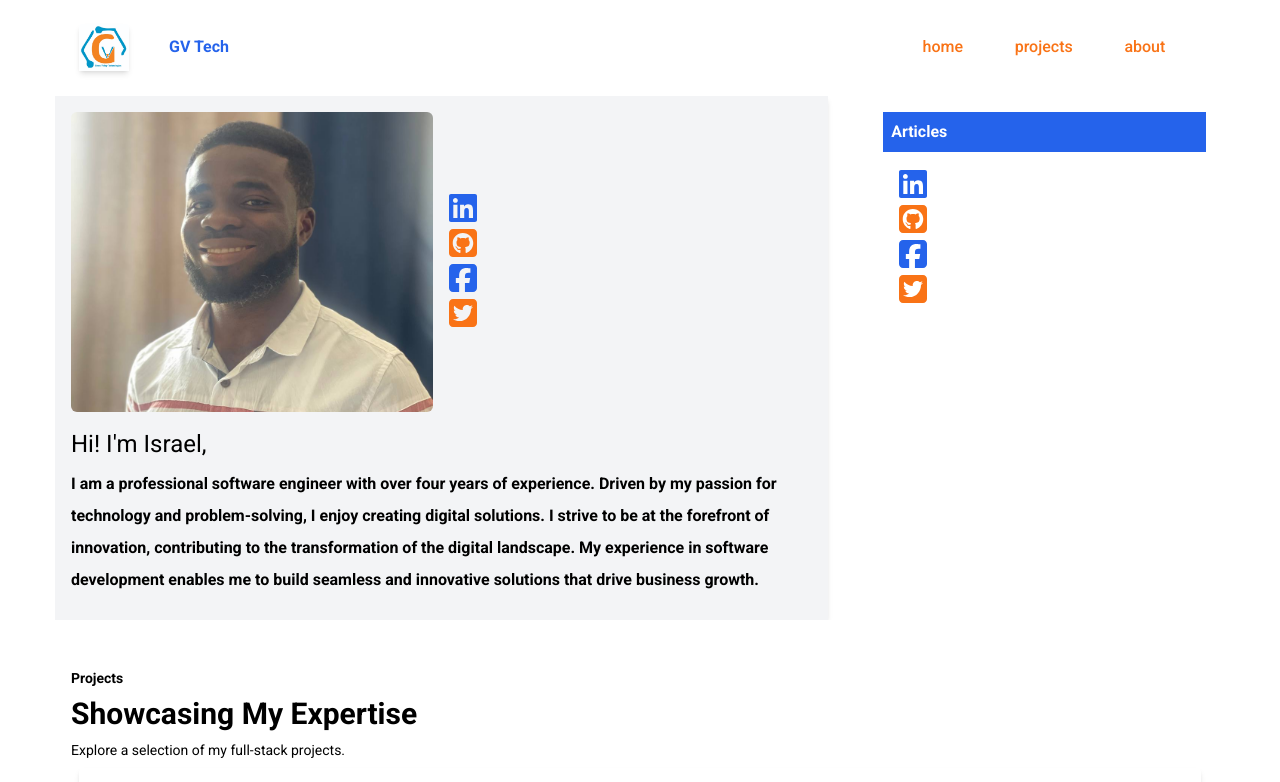
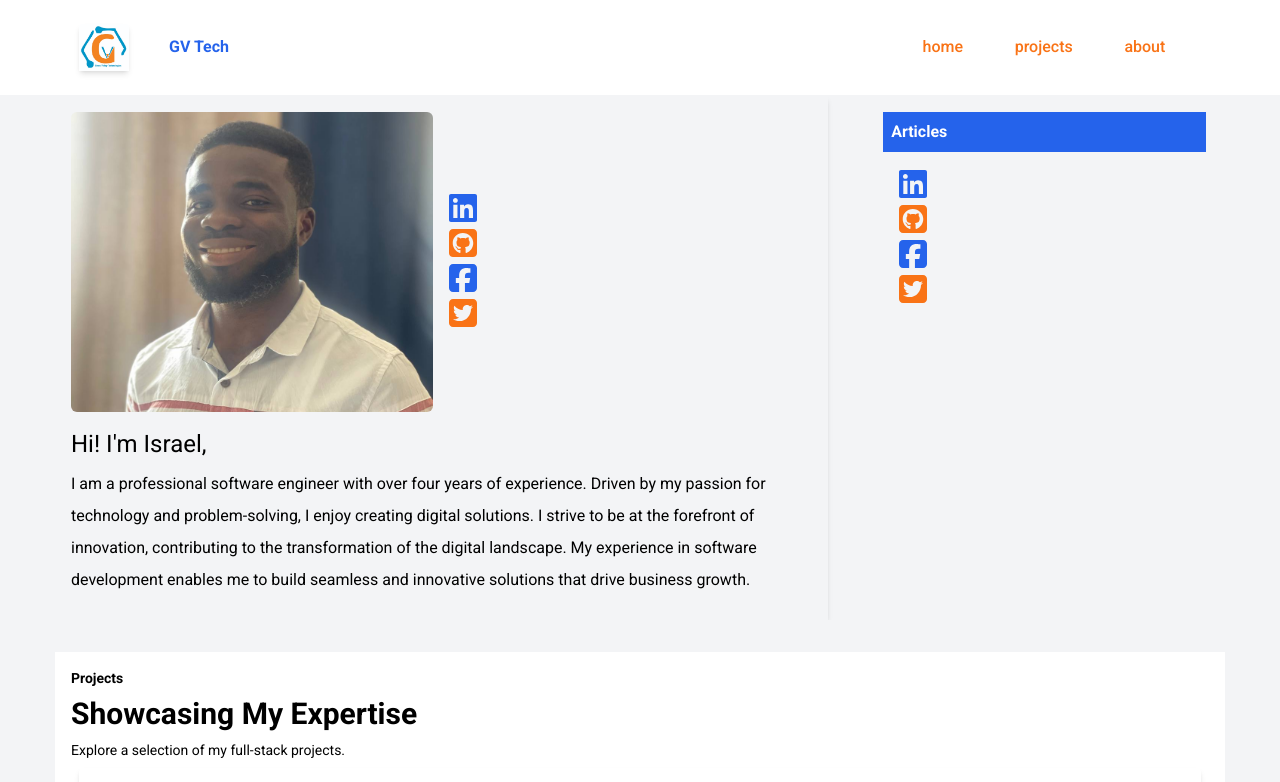
Before and after one commit to NanorIsrael/gv_web, a React (Create React App) app: page / in a window 1280 px wide. Shown: the top 782 px of the page. Built offline with nearby package versions, Linux system fonts and the light colour scheme; a web font is replaced by a local one.

Commit message:
Update application title

```diff
--- a/public/index.html
+++ b/public/index.html
@@ -19,7 +19,7 @@
     <link href="../src/App.css" rel="stylesheet">
     <link href="https://fonts.cdnfonts.com/css/switzer" rel="stylesheet">
 
-    <title>React App</title>
+    <title>GvTech</title>
   </head>
   <body style="scroll-behavior:smooth">
     <noscript>You need to enable JavaScript to run this app.</noscript>
--- a/src/App.tsx
+++ b/src/App.tsx
@@ -17,7 +17,7 @@ function App() {
   const whiteListedPath = ['/projects', '/about']
 
   return (
-    <div className="">
+    <div className="bg-gray-100">
       <Header/>
       <Routes>
         <Route path="/" element={<Home />} />
--- a/src/components/hero.tsx
+++ b/src/components/hero.tsx
@@ -49,7 +49,7 @@ function Hero() {
 			  animate={ mounted ? "open": "closed" }
 			  custom={height}
 			  ref={containerRef}
-			  className="col-span-2 h-full shadow-md bg-gray-100"
+			  className="col-span-2 h-full shadow-md"
 			>
 			  <motion.ul
 			  variants={navVariants}
@@ -123,7 +123,7 @@ function Hero() {
 				<motion.li
 				variants={itemVariants}
 				className="py-2">
-				  <p className="text-md leading-loose text-dark font-bold">I am a professional software engineer with over four years of experience. Driven by my passion for technology and problem-solving, I enjoy creating digital solutions. I strive to be at the forefront of innovation, contributing to the transformation of the digital landscape. My experience in software development enables me to build seamless and innovative solutions that drive business growth.
+				  <p className="text-md leading-loose text-dark font">I am a professional software engineer with over four years of experience. Driven by my passion for technology and problem-solving, I enjoy creating digital solutions. I strive to be at the forefront of innovation, contributing to the transformation of the digital landscape. My experience in software development enables me to build seamless and innovative solutions that drive business growth.
 				  </p>
 				</motion.li >
 			  </motion.ul>
```
